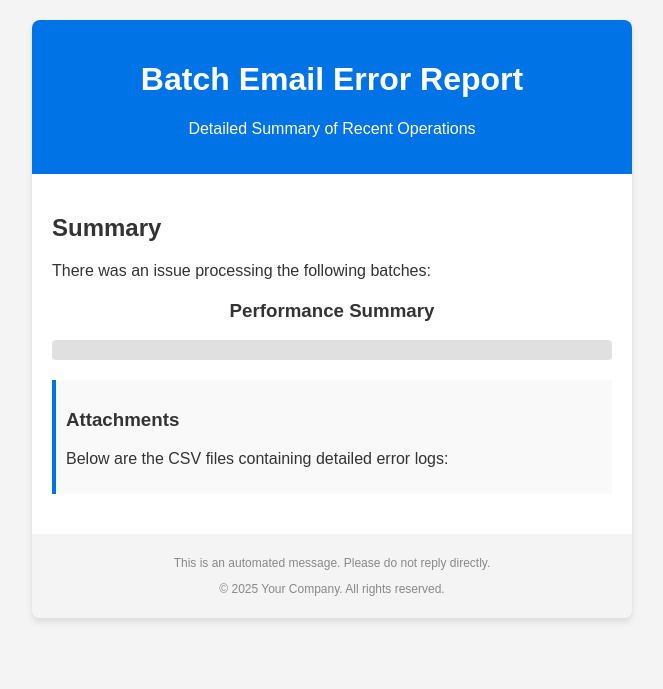
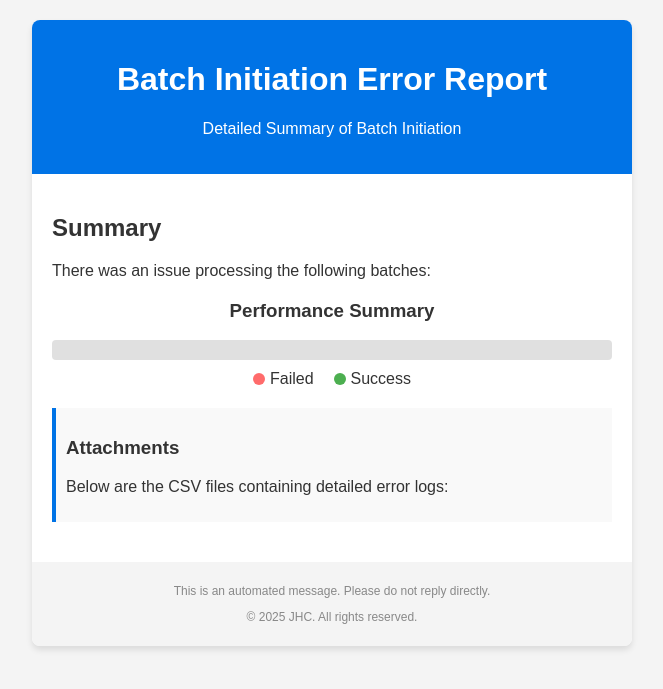
Before and after one commit to john-jaihyek-choi/batch-email-service, a Python web app: template cdk/assets/templates/send-batch-failure-email-template.html in a window 1280 px wide. Shown: the top 689 px of the page, without its empty margins (308-971 px from the left). Run offline with Jinja, Linux system fonts and the light colour scheme; the template is opened without the code that fills it, so the values that code supplies are empty.

Commit message:
styling update

```diff
--- a/cdk/assets/templates/send-batch-failure-email-template.html
+++ b/cdk/assets/templates/send-batch-failure-email-template.html
@@ -87,13 +87,41 @@
         .btn:hover {
           background: #005bb5;
         }
+        .legend {
+        display: flex;
+        justify-content: center; /* center horizontally */
+        margin-top: 10px;
+      }
+
+      .legend-item {
+        display: flex;
+        align-items: center;
+        margin: 0 10px; /* space between legend items */
+      }
+
+      .legend-color {
+        display: inline-block;
+        width: 12px;
+        height: 12px;
+        margin-right: 5px;
+        border-radius: 100%;
+      }
+
+      /* Match the bar colors */
+      .legend-color-failed {
+        background-color: #ff6b6b;
+      }
+
+      .legend-color-success {
+        background-color: #4caf50;
+      }
     </style>
   </head>
   <body>
     <div class="container">
       <div class="header">
-        <h1>Batch Email Error Report</h1>
-        <p>Detailed Summary of Recent Operations</p>
+        <h1>Batch Initiation Error Report</h1>
+        <p>Detailed Summary of Batch Initiation</p>
       </div>
       <div class="content">
         <h2>Summary</h2>
@@ -107,6 +135,16 @@
           <div class="bar-chart">
             {{aggregate_error_text}} {{aggregate_success_text}}
           </div>
+          <div class="legend">
+            <div class="legend-item">
+              <span class="legend-color legend-color-failed"></span>
+              <span>Failed</span>
+            </div>
+            <div class="legend-item">
+              <span class="legend-color legend-color-success"></span>
+              <span>Success</span>
+            </div>
+          </div>
         </div>
 
         <div class="attachment-section">
@@ -119,7 +157,7 @@
       </div>
       <div class="footer">
         <p>This is an automated message. Please do not reply directly.</p>
-        <p>&copy; 2025 Your Company. All rights reserved.</p>
+        <p>&copy; 2025 JHC. All rights reserved.</p>
       </div>
     </div>
   </body>
```
Lines whose indentation alone changed are shown as unchanged.
